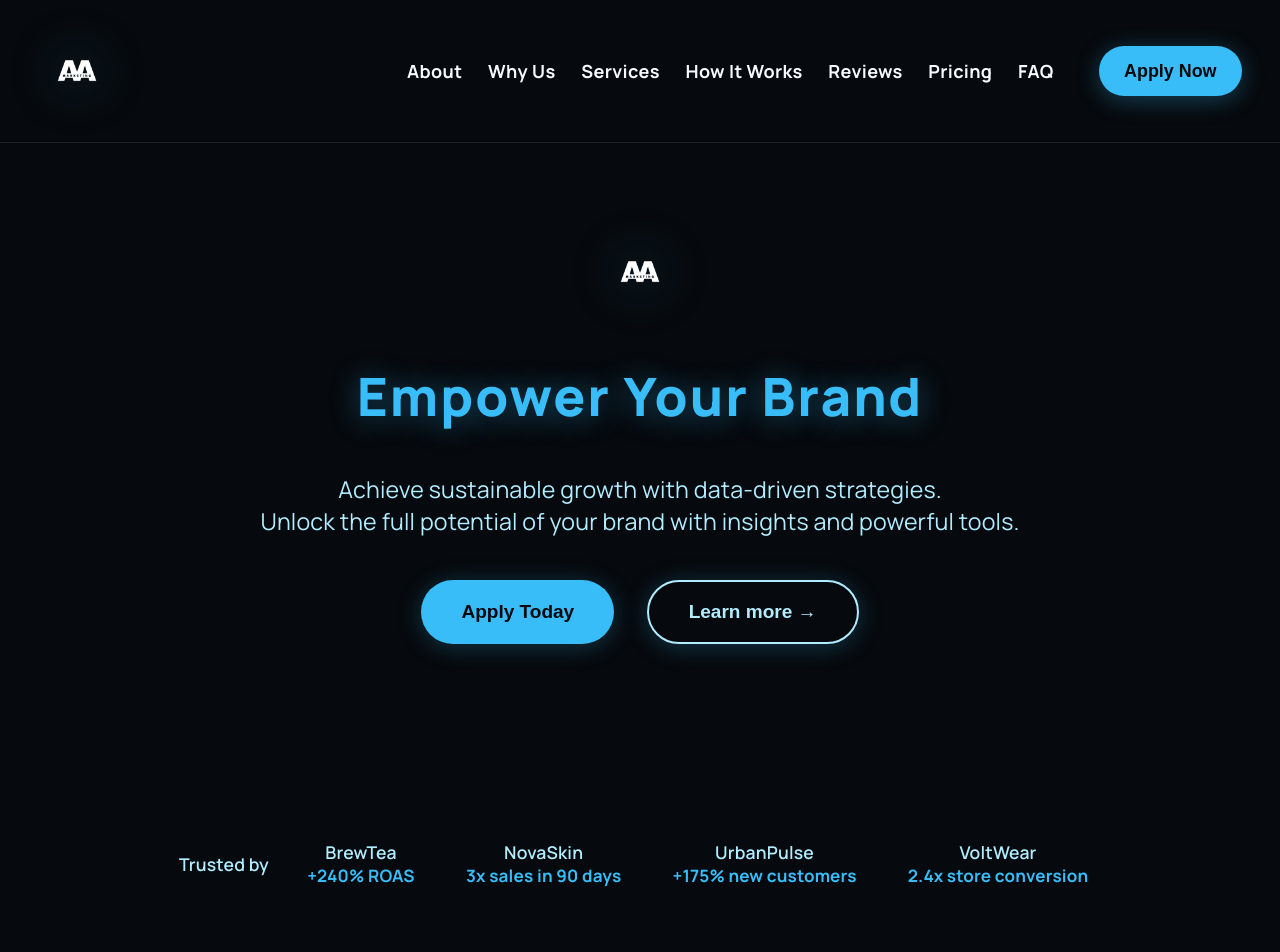
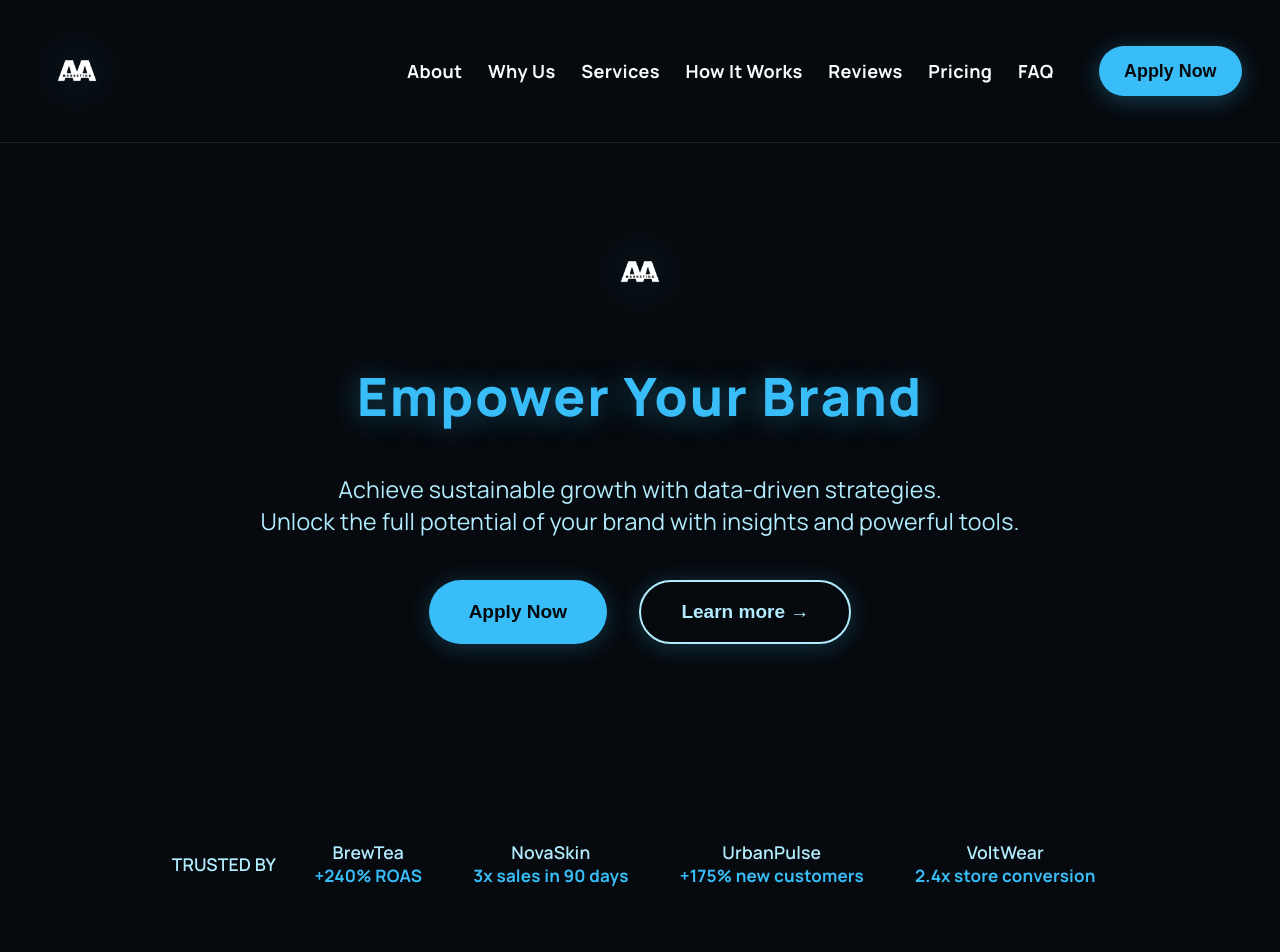
Before and after one commit to aleksangelov1/marketedbyaa-site, a React (Vite) app: page / in a window 1280 px wide. Shown: the top 952 px of the page. Built offline with nearby package versions, Linux system fonts and the light colour scheme.

Commit message:
Update App.jsx

```diff
--- a/src/App.jsx
+++ b/src/App.jsx
@@ -1,7 +1,7 @@
 import { useState } from "react";
 import LearnMore from "./LearnMore";
 
-// Fake brands & reviews for social proof
+// Fake brands for Trusted By
 const trustedBrands = [
   { name: "BrewTea", result: "+240% ROAS" },
   { name: "NovaSkin", result: "3x sales in 90 days" },
@@ -24,7 +24,6 @@ const reviews = [
   },
 ];
 
-// Multi-step Apply Form, all questions
 const steps = [
   {
     label: "What's your full name?",
@@ -97,7 +96,7 @@ const steps = [
   },
 ];
 
-function ApplyNowForm({ onBackHome, onLearnMore }) {
+function ApplyNowForm({ onBackHome }) {
   const [step, setStep] = useState(0);
   const [form, setForm] = useState({});
   const [submitted, setSubmitted] = useState(false);
@@ -129,18 +128,7 @@ function ApplyNowForm({ onBackHome, onLearnMore }) {
   const s = steps[step];
 
   return (
-    <div className="apply-page-outer">
-      <div className="apply-learn-card">
-        <h3>Empower Your Brand.</h3>
-        <p>
-          Achieve sustainable growth with data-driven strategies. <br />
-          Unlock the full potential of your brand with powerful tools and insights.
-        </p>
-        <div style={{display:"flex",gap:"1.5em",justifyContent:"center"}}>
-          <button className="hero-cta" style={{margin:"0"}} onClick={onBackHome}>Apply Today</button>
-          <button className="learn-more-btn" type="button" onClick={onLearnMore}>Learn more →</button>
-        </div>
-      </div>
+    <div className="apply-form-outer">
       <form className="form-card centered" onSubmit={handleNext}>
         <label>
           {s.label}
@@ -156,8 +144,8 @@ function ApplyNowForm({ onBackHome, onLearnMore }) {
                     onChange={() => handleRadioChange(opt)}
                     required
                   />
-                  <span className="radio-indicator"></span>
-                  {opt}
+                  <span className="radio-indicator" />
+                  <span className="radio-label">{opt}</span>
                 </label>
               ))}
             </div>
@@ -196,26 +184,35 @@ function ApplyNowForm({ onBackHome, onLearnMore }) {
   );
 }
 
-// --- Main Sections ---
 function Section({ id, title, children, dark, wide }) {
   return (
     <section className={`section${dark ? " dark" : ""}${wide ? " wide" : ""}`} id={id}>
-      {title && <h2>{title}</h2>}
+      {title && (
+        <div className="section-heading">
+          <h2>{title}</h2>
+          <div className="heading-underline"></div>
+        </div>
+      )}
       {children}
     </section>
   );
 }
 
 export default function App() {
-  // For routing: ""=home, "apply"=form, "learn"=learn more page
   const [page, setPage] = useState("");
 
-  // Routing
   if (page === "learn") return <LearnMore onBackHome={() => setPage("")} />;
-  if (page === "apply") return <ApplyNowForm onBackHome={() => setPage("")} onLearnMore={() => setPage("learn")} />;
+  if (page === "apply") return <ApplyNowForm onBackHome={() => setPage("")} />;
 
   return (
     <div>
+      {/* Hero background blobs */}
+      <div className="hero-blobs">
+        <div className="blob blob1"></div>
+        <div className="blob blob2"></div>
+        <div className="blob blob3"></div>
+      </div>
+
       {/* NAV */}
       <nav className="navbar">
         <div className="logo-img big-logo">
@@ -229,7 +226,7 @@ export default function App() {
           <a href="#reviews">Reviews</a>
           <a href="#pricing">Pricing</a>
           <a href="#faq">FAQ</a>
-          <button className="apply-btn" onClick={() => setPage("apply")}>
+          <button className="apply-btn pulse-btn" onClick={() => setPage("apply")}>
             Apply Now
           </button>
         </div>
@@ -248,8 +245,8 @@ export default function App() {
           Unlock the full potential of your brand with insights and powerful tools.<br />
         </p>
         <div className="hero-btn-row">
-          <button className="hero-cta" onClick={() => setPage("apply")}>
-            Apply Today
+          <button className="hero-cta pulse-btn" onClick={() => setPage("apply")}>
+            Apply Now
           </button>
           <button className="learn-more-btn" onClick={() => setPage("learn")}>
             Learn more →
@@ -260,7 +257,7 @@ export default function App() {
       {/* TRUSTED */}
       <Section wide>
         <div className="trusted-row">
-          <span>Trusted by</span>
+          <span className="trusted-title">TRUSTED BY</span>
           {trustedBrands.map(b => (
             <div className="trusted-brand" key={b.name}>
               <span>{b.name}</span>
```
